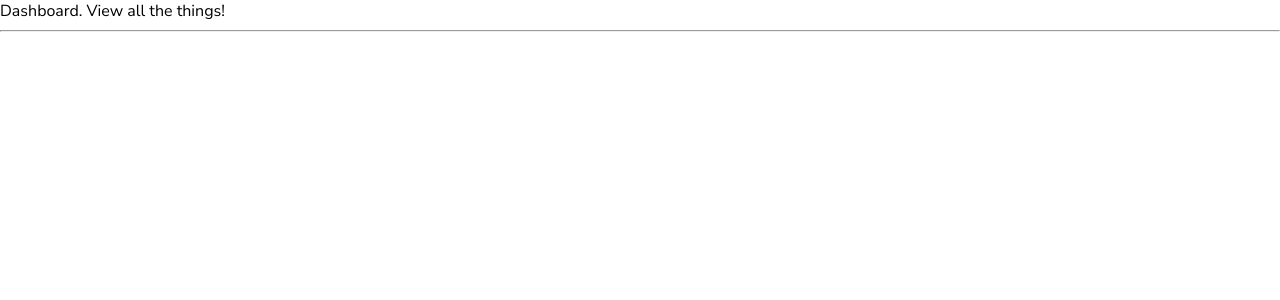
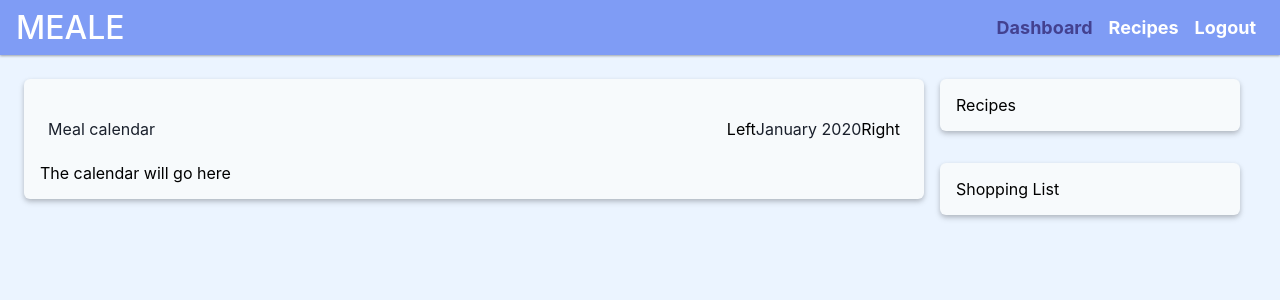
Before and after one commit to connorlindsey/meale, a React (Create React App) app: page /dashboard in a window 1280 px wide. Shown: the top 300 px of the page. Built offline with nearby package versions, Linux system fonts and the light colour scheme.

Commit message:
Started on dashboard

```diff
--- a/src/components/Nav.js
+++ b/src/components/Nav.js
@@ -1,13 +1,64 @@
-import React from 'react'
-import { Button } from "../style/Button"
+import React from "react"
+import { NavLink } from "react-router-dom"
+import styled from "styled-components"
+import { Type } from "../style/Typography"
+
+const Header = styled.header`
+  margin: 0;
+  background-color: ${props => props.theme.primary["400"]};
+  display: flex;
+  align-items: center;
+  justify-content: space-between;
+  padding: 8px 16px;
+  box-shadow: ${props => props.theme.elevation1};
+
+  a {
+    text-decoration: none;
+  }
+
+  h1 {
+    margin: 0;
+    text-decoration: none;
+    color: #fff;
+    font-size: 32px;
+    font-weight: 500;
+  }
+`
+
+const StyledLink = styled(NavLink)`
+  text-decoration: none;
+  color: #fff;
+  font-size: 18px;
+  font-weight: 700;
+  margin: 0 0.5rem;
+
+  &:hover {
+    color: ${props => props.theme.primary["100"]};
+  }
+
+  &.is-active {
+    color: ${props => props.theme.primary["800"]};
+  }
+`
 
 const Nav = () => {
   return (
-    <header>
+    <Header>
+      <NavLink to='/'>
+        <Type as='h1' fontSize='36px' weight='500' color='900'>
+          MEALE
+        </Type>
+      </NavLink>
       <nav>
-        <Button>Go to Your Meale</Button>
+        <StyledLink activeClassName='is-active' to='/dashboard'>
+          Dashboard
+        </StyledLink>
+        <StyledLink activeClassName='is-active' to='/recipe'>
+          Recipes
+        </StyledLink>
+        <StyledLink to='/'>Logout</StyledLink>
       </nav>
-    </header>
+    </Header>
   )
 }
 
--- a/src/pages/AllRecipes.js
+++ b/src/pages/AllRecipes.js
@@ -1,15 +1,25 @@
-import React from 'react'
+import React from "react"
+import Nav from "../components/Nav"
+import styled from "styled-components"
+
+const Container = styled.div`
+  background: ${props => props.theme.primary["100"]};
+  min-height: 100vh;
+  margin: 0;
+  width: 100%;
+`
 
 const AllRecipes = () => {
   return (
-    <div>
+    <Container>
+      <Nav />
       This is the all recipes page
       <ol>
         <li>1</li>
         <li>2</li>
         <li>3</li>
       </ol>
-    </div>
+    </Container>
   )
 }
 
--- a/src/pages/Dashboard.js
+++ b/src/pages/Dashboard.js
@@ -1,11 +1,83 @@
-import React from 'react'
+import React from "react"
+import Nav from "../components/Nav"
+import styled from "styled-components"
+import { Card } from "../style/Card"
+import { Type } from "../style/Typography"
+
+const Container = styled.div`
+  background: ${props => props.theme.primary["100"]};
+  min-height: 100vh;
+  margin: 0;
+  width: 100%;
+`
+
+const Main = styled.main`
+  width: 95%;
+  margin: 24px;
+  display: grid;
+  grid-gap: 16px;
+  grid-template-columns: 1fr 300px;
+`
+
+const Calendar = styled.div`
+  grid-column: 0 / 1;
+  width: 100%;
+`
+
+const CalendarBar = styled.div`
+  display: flex;
+  justify-content: space-between;
+  align-items: center;
+  padding: 8px;
+`
+
+const MonthSelector = styled.div`
+  display: flex;
+  justify-content: space-between;
+  align-items: center;
+`
+
+const Sidebar = styled.div`
+  width: 25%;
+  max-width: 250px;
+
+  & * {
+    margin-bottom: 2rem;
+  }
+`
 
 const Dashboard = () => {
   return (
-    <div>
-      Dashboard. View all the things!
-      <hr/>
-    </div>
+    <Container>
+      <Nav />
+      <Main>
+        {/* Calendar */}
+        <Calendar>
+          <Card width="100%" max-width="100%">
+          {/* Title and date selection */}
+          <CalendarBar>
+            <Type>Meal calendar</Type>
+            <MonthSelector>
+              <span>Left</span>
+              <Type>January 2020</Type>
+              <span>Right</span>
+            </MonthSelector>
+          </CalendarBar>
+          <div>
+            The calendar will go here
+          </div>
+          </Card>
+        </Calendar>
+        {/* Sidebar */}
+        <Sidebar>
+          {/* Recipes */}
+          <Card width="300px" maxWidth="300px">Recipes</Card>
+
+          {/* Shopping List */}
+          <Card width="300px" maxWidth="300px">Shopping List</Card>
+        </Sidebar>
+      </Main>
+    </Container>
   )
 }
 
--- a/src/pages/Home.js
+++ b/src/pages/Home.js
@@ -8,6 +8,7 @@ import styled from "styled-components"
 import book from "../assets/book.svg"
 import calendar from "../assets/calendar.svg"
 import shoppingCart from "../assets/shopping-cart.svg"
+import { useHistory } from "react-router-dom"
 
 const Container = styled.div`
   background: ${props => props.theme.primary["300"]};
@@ -83,28 +84,43 @@ const Divider = styled.hr`
 `
 
 const Home = () => {
+  const history = useHistory()
   const [currentForm, setCurrentForm] = useState("SIGNUP")
-  const [values, setValues] = useState()
+  const [values, setValues] = useState({
+    name: "",
+    password: "",
+  })
+
+  const handleInputChange = event => {
+    setValues({ ...values, [event.target.name]: event.target.value })
+  }
 
   const toggleForm = () => {
     const val = currentForm === "SIGNUP" ? "LOGIN" : "SIGNUP"
     setCurrentForm(val)
   }
 
+  const submitForm = event => {
+    event.preventDefault()
+    setTimeout(() => {
+      history.push("/dashboard")
+    }, 300)
+  }
+
   let form
   if (currentForm === "SIGNUP") {
     form = (
-      <Form>
+      <Form onSubmit={submitForm}>
         <Type as='h2' tAlign='center' color='900' weight='700'>
           Sign Up - It's Free!
         </Type>
         <Label htmlFor='email'>
           Email
-          <Input type='email' name='email' />
+          <Input type='email' name='email' required onChange={handleInputChange} />
         </Label>
         <Label htmlFor='password'>
           Password
-          <Input type='password' name='password' />
+          <Input type='password' name='password' required onChange={handleInputChange} />
         </Label>
         <Button type='submit' margin='0'>
           Sign Up
@@ -116,17 +132,17 @@ const Home = () => {
     )
   } else {
     form = (
-      <Form>
+      <Form onSubmit={submitForm}>
         <Type as='h2' tAlign='center' color='900' weight='700'>
           Welcome back!
         </Type>
         <Label htmlFor='email'>
           Email
-          <Input type='email' name='email' />
+          <Input type='email' name='email' required onChange={handleInputChange} />
         </Label>
         <Label htmlFor='password'>
           Password
-          <Input type='password' name='password' />
+          <Input type='password' name='password' required onChange={handleInputChange} />
         </Label>
         <Button type='submit' margin='0'>
           Login
@@ -145,7 +161,14 @@ const Home = () => {
           MEALE
         </Type>
         <nav>
-          <Button>Go to Your Meale</Button>
+          <Button
+            onClick={() => {
+              setTimeout(() => {
+                history.push("/dashboard")
+              }, 300)
+            }}>
+            Go to Your Meale
+          </Button>
         </nav>
       </Header>
 
@@ -177,7 +200,7 @@ const Home = () => {
         </Info>
 
         {/* Sign up Form */}
-        <Card width="95%" maxWidth='400px' bg='200' padding='1rem 2rem' margin="0 auto">
+        <Card width='95%' maxWidth='400px' bg='200' padding='1rem 2rem' margin='0 auto'>
           {form}
         </Card>
       </Main>
--- a/src/style/Theme.js
+++ b/src/style/Theme.js
@@ -1,6 +1,6 @@
 export default {
   maxWidth: "1200px",
-  borderRadius: "8px",
+  borderRadius: "6px",
   elevationInner: `inset 0 2px 4px 0 rgba(0, 0, 0, 0.06)`,
   elevation1: `0 1px 3px rgba(0,0,0,.12), 0 1px 2px rgba(0,0,0,.24)`,
   elevation2: `0 3px 6px rgba(0,0,0,.15), 0 2px 4px rgba(0,0,0,.12)`,
```
